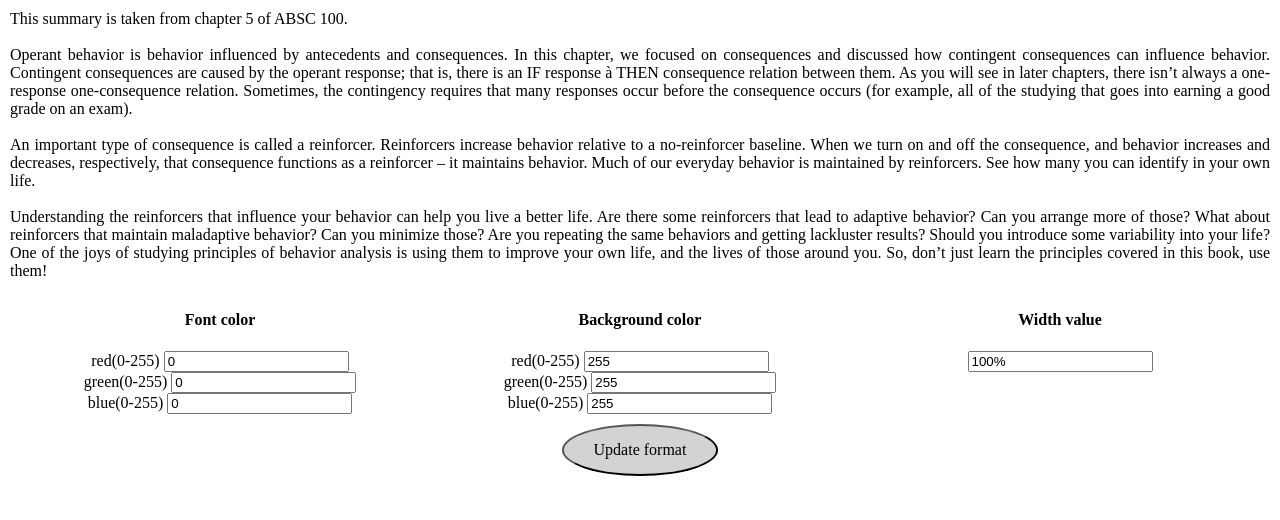
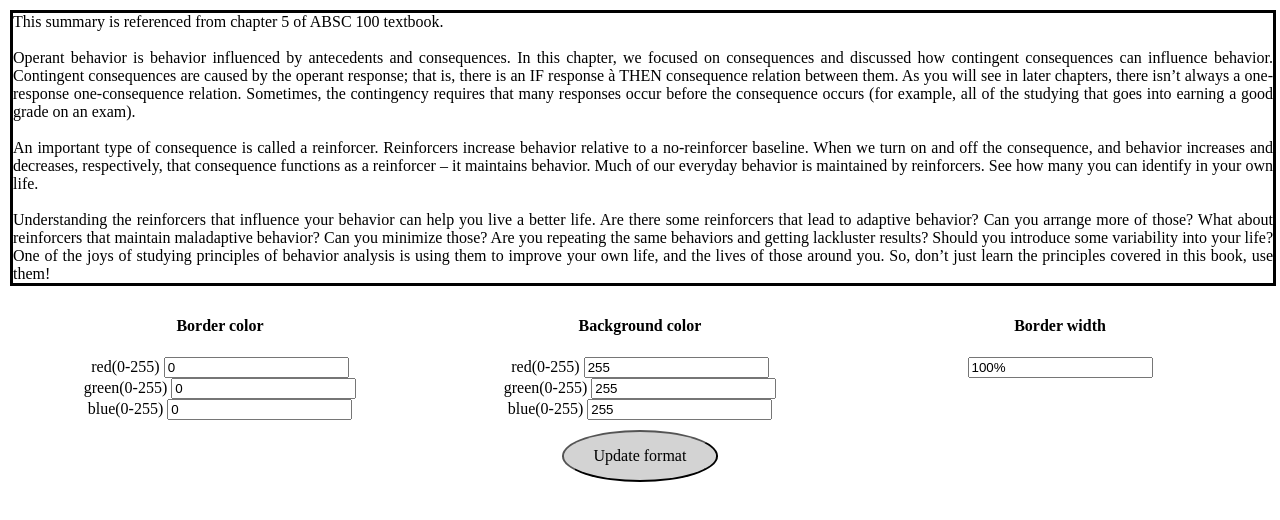
Before and after one commit to TriPham2110/eecs448-lab03, a plain HTML site: page exercise4/index.html in a window 1280 px wide. Both pictures are taken after a click on the button "Update format". Drawn offline with Linux system fonts and the light colour scheme.

Commit message:
Modifying formats and adding references

```diff
--- a/exercise3/style.css
+++ b/exercise3/style.css
@@ -1,3 +1,4 @@
+/*background: https://pm1.narvii.com/6371/88fe13c9ddd3cbee8c4f10174510c86b30801fc6_hq.jpg*/
 body{
 	margin: 0px;
 	padding: 0px;
--- a/exercise4/index.html
+++ b/exercise4/index.html
@@ -1,3 +1,4 @@
+<!-- Reference W3Schools -->
 <!DOCTYPE>
 <html>
 	<head>
@@ -7,7 +8,7 @@
 	</head>
 	<body>
 		<p id="paragraph">
-			This summary is taken from chapter 5 of ABSC 100.
+			This summary is referenced from chapter 5 of ABSC 100 textbook.
 			<br><br>
 			Operant behavior is behavior influenced by antecedents and consequences. In this
 			chapter, we focused on consequences and discussed how contingent consequences can
@@ -33,15 +34,15 @@
 		</p>
 		<div class="row">
 			<div class="column">
-				<h4>Font color</h4>
+				<h4>Border color</h4>
 				<label>red(0-255)</label>
-				<input type="text" id="redFont" placeholder="255" value="0">
+				<input type="text" id="redBorder" placeholder="255" value="0">
 				<br>
 				<label>green(0-255)</label>
-				<input type="text" id="greenFont" placeholder="255" value="0">
+				<input type="text" id="greenBorder" placeholder="255" value="0">
 				<br>
 				<label>blue(0-255)</label>
-				<input type="text" id="blueFont" placeholder="255" value="0">
+				<input type="text" id="blueBorder" placeholder="255" value="0">
 			</div>
 
 			<div class="column">
@@ -57,7 +58,7 @@
 			</div>
 
 			<div class="column">
-				<h4>Width value</h4>
+				<h4>Border width</h4>
 				<input type="text" id="widthValue" value="100%">
 			</div>
 		</div>
--- a/exercise4/scripts.js
+++ b/exercise4/scripts.js
@@ -1,16 +1,16 @@
 clickButton = document.getElementById("clickButton");
 paragraph = document.getElementById("paragraph");
-redFont = document.getElementById("redFont");
-greenFont = document.getElementById("greenFont");
-blueFont = document.getElementById("blueFont");
+redBorder = document.getElementById("redBorder");
+greenBorder = document.getElementById("greenBorder");
+blueBorder = document.getElementById("blueBorder");
 redBackground = document.getElementById("redBackground");
 greenBackground = document.getElementById("greenBackground");
 blueBackground = document.getElementById("blueBackground");
 widthValue = document.getElementById("widthValue");
 
 function updateFormat(){
-	paragraph.style.color = "rgb(" + redFont.value + "," + greenFont.value + "," + blueFont.value + ")";
+	paragraph.style.borderColor = "rgb(" + redBorder.value + "," + greenBorder.value + "," + blueBorder.value + ")";
 	paragraph.style.backgroundColor = "rgb(" + redBackground.value + "," + greenBackground.value + "," + blueBackground.value + ")";
 	paragraph.style.width = widthValue.value;
-	alert("You have chosen " + paragraph.style.color + " for font color, " + paragraph.style.backgroundColor + " for background color and " + paragraph.style.width + " for width value.");
+	alert("You have chosen " + paragraph.style.borderColor + " for border color, " + paragraph.style.backgroundColor + " for background color and " + paragraph.style.width + " for width value.");
 }
--- a/exercise4/style.css
+++ b/exercise4/style.css
@@ -6,6 +6,8 @@ body{
 p{
 	text-align: justify;
 	margin:0px auto;
+	border-style: solid;
+	border-color: white;
 }
 
 .row{
```
Also changed, not shown: exercise1/index.html (+1 -0 lines), exercise2/scripts.js (+7 -0 lines), exercise3/index.html (+3 -1 lines).
